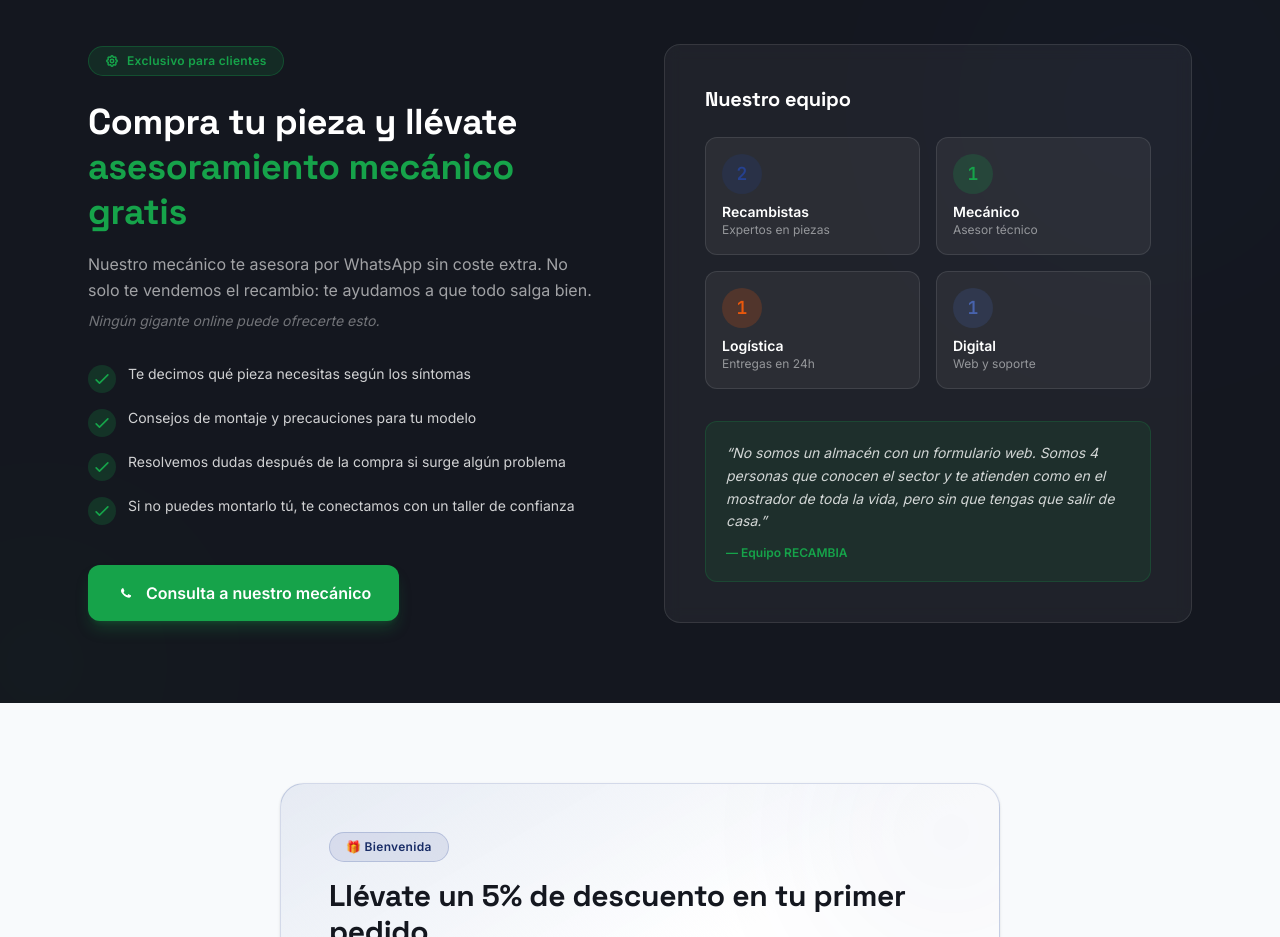
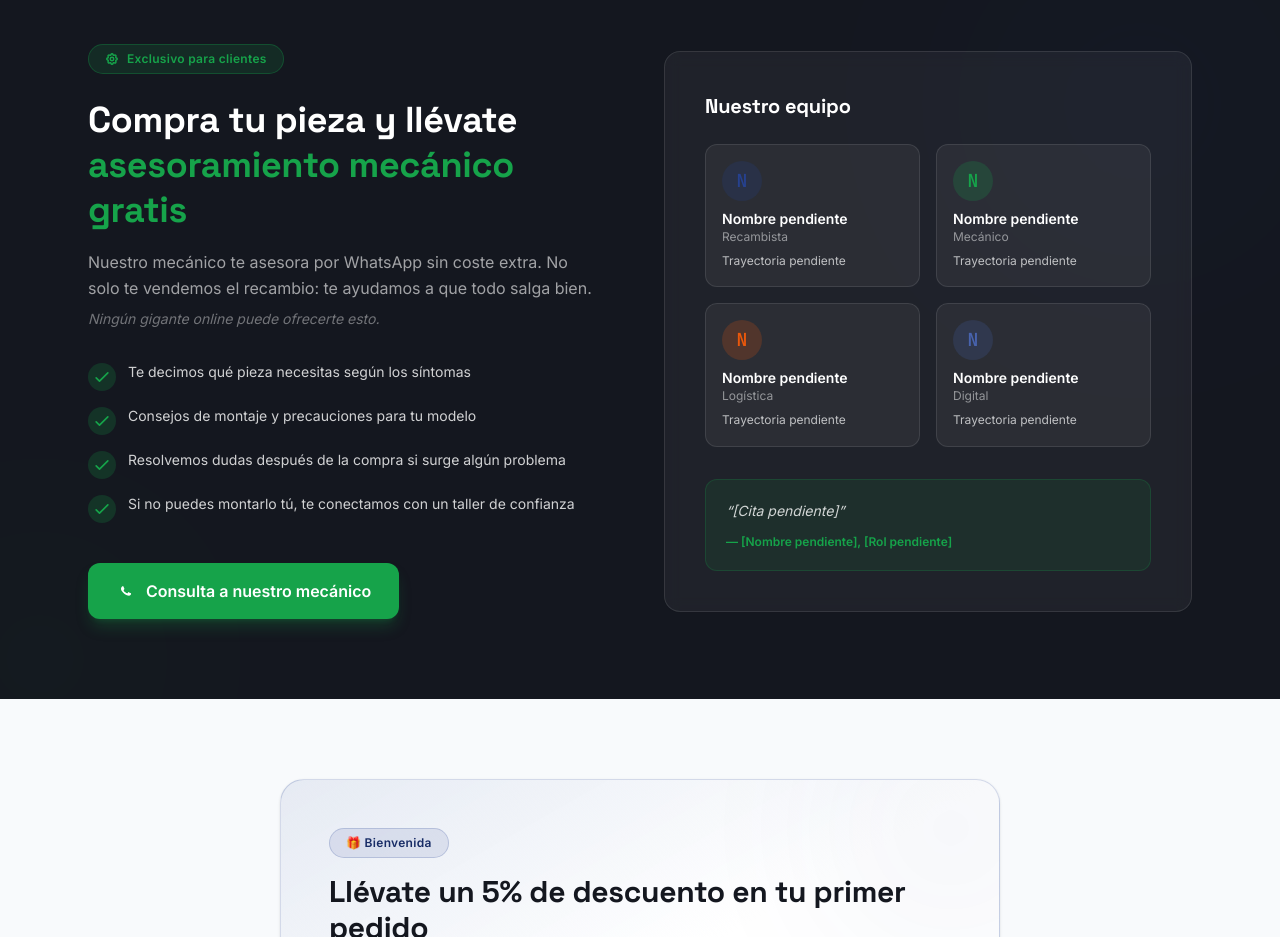
Before and after one commit to oussamaventas-code/RECAMBIA2, a Next.js app: page / in a window 1280 px wide. Shown: the part 5840-6777 px from the top of the page. Built offline with nearby package versions, Linux system fonts and the light colour scheme; no server answers.

Commit message:
feat(landing): equipo con nombres y trayectoria en lugar de contadores

```diff
--- a/src/components/home/MechanicAdvisory.tsx
+++ b/src/components/home/MechanicAdvisory.tsx
@@ -1,7 +1,55 @@
 "use client";
 
+import Image from "next/image";
 import { Reveal } from "@/components/shared/Reveal";
 import { whatsappGenericUrl } from "@/lib/whatsapp";
+
+type TeamMember = {
+  name: string;
+  role: string;
+  trayectoria: string;
+  color: string;
+  photo?: string;
+};
+
+// Cuando haya foto real, basta con rellenar `photo` (ruta en /public) y la
+// tarjeta la muestra en vez del monograma. No hace falta tocar el layout.
+//
+// TODO OUSSAMA: rellenar con datos reales. La línea de trayectoria debe ser
+// concreta y comprobable. Ejemplo de forma correcta: "12 años detrás del
+// mostrador en un almacén de recambios en Murcia". Ejemplo de forma
+// incorrecta: "apasionado del motor".
+const team: TeamMember[] = [
+  { name: "Nombre pendiente", role: "Recambista", trayectoria: "Trayectoria pendiente", color: "accent" },
+  { name: "Nombre pendiente", role: "Mecánico", trayectoria: "Trayectoria pendiente", color: "success" },
+  { name: "Nombre pendiente", role: "Logística", trayectoria: "Trayectoria pendiente", color: "warning" },
+  { name: "Nombre pendiente", role: "Digital", trayectoria: "Trayectoria pendiente", color: "accent-light" },
+];
+
+function TeamMemberCard({ member }: { member: TeamMember }) {
+  return (
+    <div className="rounded-xl border border-white/10 bg-white/5 p-4 transition-colors hover:bg-white/10">
+      {member.photo ? (
+        <div className="relative mb-2 h-10 w-10 overflow-hidden rounded-full">
+          <Image src={member.photo} alt={member.name} fill sizes="40px" className="object-cover" />
+        </div>
+      ) : (
+        <span
+          className="mb-2 inline-flex h-10 w-10 items-center justify-center rounded-full font-mono-num text-lg font-bold"
+          style={{
+            backgroundColor: `color-mix(in srgb, var(--color-${member.color}, #2563eb) 20%, transparent)`,
+            color: `var(--color-${member.color}, #2563eb)`,
+          }}
+        >
+          {member.name.charAt(0)}
+        </span>
+      )}
+      <p className="text-sm font-semibold text-white">{member.name}</p>
+      <p className="text-xs text-white/50">{member.role}</p>
+      <p className="mt-1.5 text-xs text-white/70 leading-relaxed">{member.trayectoria}</p>
+    </div>
+  );
+}
 
 const benefits = [
   {
@@ -123,41 +171,21 @@ export function MechanicAdvisory() {
                   Nuestro equipo
                 </h3>
                 <div className="grid grid-cols-2 gap-4">
-                  {[
-                    { role: "Recambistas", count: "2", desc: "Expertos en piezas", color: "accent" },
-                    { role: "Mecánico", count: "1", desc: "Asesor técnico", color: "success" },
-                    { role: "Logística", count: "1", desc: "Entregas en 24h", color: "warning" },
-                    { role: "Digital", count: "1", desc: "Web y soporte", color: "accent-light" },
-                  ].map((member) => (
-                    <div
-                      key={member.role}
-                      className="rounded-xl border border-white/10 bg-white/5 p-4 transition-colors hover:bg-white/10"
-                    >
-                      <span
-                        className={`inline-flex h-10 w-10 items-center justify-center rounded-full bg-${member.color}/20 font-mono-num text-lg font-bold text-${member.color} mb-2`}
-                        style={{
-                          backgroundColor: `color-mix(in srgb, var(--color-${member.color}, #2563eb) 20%, transparent)`,
-                          color: `var(--color-${member.color}, #2563eb)`,
-                        }}
-                      >
-                        {member.count}
-                      </span>
-                      <p className="text-sm font-semibold text-white">{member.role}</p>
-                      <p className="text-xs text-white/50">{member.desc}</p>
-                    </div>
+                  {team.map((member) => (
+                    <TeamMemberCard key={member.role} member={member} />
                   ))}
                 </div>
               </div>
 
               {/* Quote */}
               <div className="rounded-xl border border-success/20 bg-success/10 p-5">
+                {/* TODO OUSSAMA: cita en primera persona de UNA persona del equipo,
+                    firmada con nombre y rol. Que suene a como habla él, no a copy. */}
                 <p className="text-sm text-white/80 leading-relaxed italic">
-                  &ldquo;No somos un almacén con un formulario web. Somos 4 personas que conocen
-                  el sector y te atienden como en el mostrador de toda la vida,
-                  pero sin que tengas que salir de casa.&rdquo;
+                  &ldquo;[Cita pendiente]&rdquo;
                 </p>
                 <p className="mt-3 text-xs text-success font-semibold">
-                  — Equipo RECAMBIA
+                  — [Nombre pendiente], [Rol pendiente]
                 </p>
               </div>
             </div>
```
